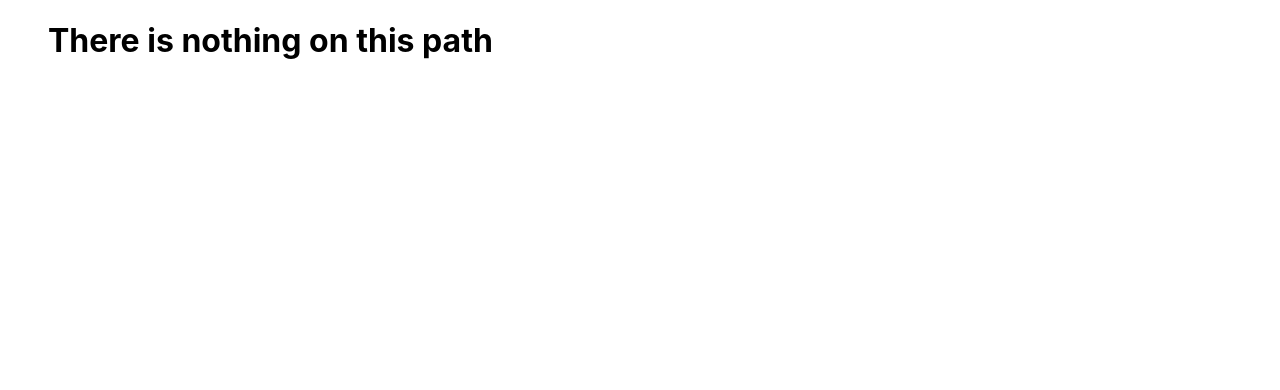
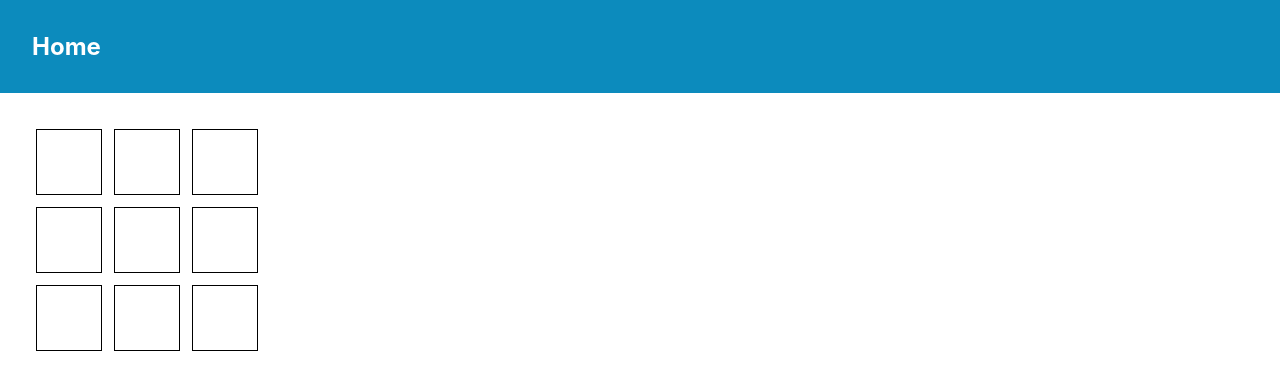
Before and after one commit to aayush-jangra/frontend, a React (Create React App) app in the folder machine-coding/: page /queue-grid in a window 1280 px wide. Shown: the top 390 px of the page. Built offline with nearby package versions, Linux system fonts and the light colour scheme.

Commit message:
Queue grid

```diff
--- a/machine-coding/src/App.js
+++ b/machine-coding/src/App.js
@@ -5,6 +5,7 @@ import { DebounceAndThrottle } from "./Pages/DebounceAndThrottle/DebounceAndThro
 import { Homepage } from "./Pages/Homepage/Homepage";
 import { OtpInputPage } from "./Pages/OtpInput/OtpInputPage";
 import { ProgressBarPage } from "./Pages/ProgressBar/ProgressBarPage";
+import { QueueGridPage } from "./Pages/QueueGrid/QueueGridPage";
 import { StopwatchPage } from "./Pages/Stopwatch/StopwatchPage";
 import { ToastPage } from "./Pages/Toast/ToastPage";
 import { ToastProvider } from "./Pages/Toast/ToastProvider";
@@ -53,6 +54,10 @@ function App() {
       path: "/stopwatch",
       component: <StopwatchPage />,
     },
+    {
+      path: "/queue-grid",
+      component: <QueueGridPage />,
+    },
   ];
 
   return (
--- /dev/null
+++ b/machine-coding/src/Pages/QueueGrid/QueueGrid.jsx
@@ -0,0 +1,58 @@
+import { useEffect, useRef, useState } from "react";
+import "./queueGridStyles.css";
+
+export const QueueGrid = ({ size = 3 }) => {
+  const [boxes, setBoxes] = useState(
+    Array.from({ length: size * size }, () => false)
+  );
+  const queue = useRef([]);
+  const [animating, setAnimating] = useState(false);
+
+  const handleClick = (index) => {
+    setBoxes((prev) => {
+      const nv = [...prev];
+      nv[index] = true;
+
+      if (!prev[index]) {
+        queue.current.push(index);
+      }
+
+      return nv;
+    });
+  };
+
+  useEffect(() => {
+    if (queue.current.length === size * size) {
+      setAnimating(true);
+      queue.current.forEach((boxIndex, index) => {
+        setTimeout(() => {
+          setBoxes((prev) => {
+            const nv = [...prev];
+            nv[boxIndex] = false;
+
+            return nv;
+          });
+
+          if (index === size * size - 1) {
+            setAnimating(false);
+          }
+        }, 1000 * (index + 1));
+      });
+      queue.current = [];
+    }
+  }, [queue.current.length, size]);
+
+  return (
+    <div className="queue-boxes-container">
+      {boxes.map((selected, index) => (
+        <div
+          key={index}
+          className={`queue-grid-box ${
+            selected ? "queue-grid-box-selected" : ""
+          }`}
+          onClick={animating ? undefined : () => handleClick(index)}
+        ></div>
+      ))}
+    </div>
+  );
+};
--- /dev/null
+++ b/machine-coding/src/Pages/QueueGrid/QueueGridPage.jsx
@@ -0,0 +1,9 @@
+import { QueueGrid } from "./QueueGrid";
+
+export const QueueGridPage = () => {
+  return (
+    <div>
+      <QueueGrid />
+    </div>
+  );
+};
--- /dev/null
+++ b/machine-coding/src/Pages/QueueGrid/queueGridStyles.css
@@ -0,0 +1,17 @@
+.queue-grid-box {
+  width: 64px;
+  height: 64px;
+  border: 1px solid;
+}
+
+.queue-grid-box-selected {
+  background-color: lightblue;
+}
+
+.queue-boxes-container {
+  display: grid;
+  grid-template-columns: repeat(3, 1fr);
+  grid-template-rows: repeat(3, 1fr);
+  gap: 12px;
+  width: fit-content;
+}
--- a/machine-coding/src/constants/questions.js
+++ b/machine-coding/src/constants/questions.js
@@ -84,4 +84,10 @@ export const questions = [
       "Build a Stopwatch Component with start, pause, and reset functionality. It should display elapsed time in hours, minutes, seconds, and milliseconds. Optionally, add lap tracking",
     path: "stopwatch",
   },
+  {
+    title: "Queue Grid",
+    description:
+      "Build a 3×3 Clickable Grid where each box changes background color when clicked. Once all boxes are clicked, the grid should reset one box at a time in a FIFO (first-in, first-out) order. Optionally, add customizable grid size and support for different reset speeds.",
+    path: "/queue-grid",
+  },
 ];
--- a/machine-coding/src/index.js
+++ b/machine-coding/src/index.js
@@ -1,15 +1,11 @@
-import React from 'react';
-import ReactDOM from 'react-dom/client';
-import './index.css';
-import App from './App';
-import reportWebVitals from './reportWebVitals';
+import React from "react";
+import ReactDOM from "react-dom/client";
+import "./index.css";
+import App from "./App";
+import reportWebVitals from "./reportWebVitals";
 
-const root = ReactDOM.createRoot(document.getElementById('root'));
-root.render(
-  <React.StrictMode>
-    <App />
-  </React.StrictMode>
-);
+const root = ReactDOM.createRoot(document.getElementById("root"));
+root.render(<App />);
 
 // If you want to start measuring performance in your app, pass a function
 // to log results (for example: reportWebVitals(console.log))
```
